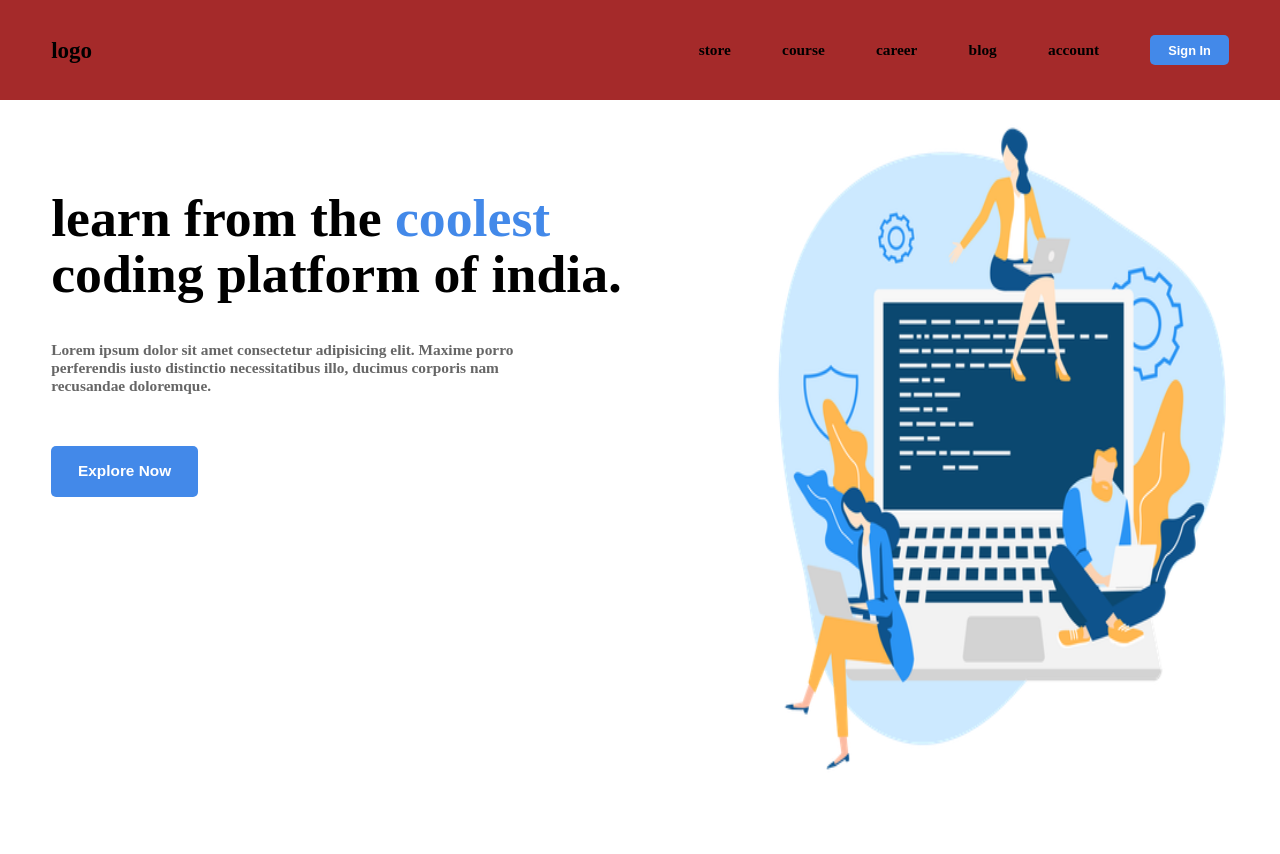
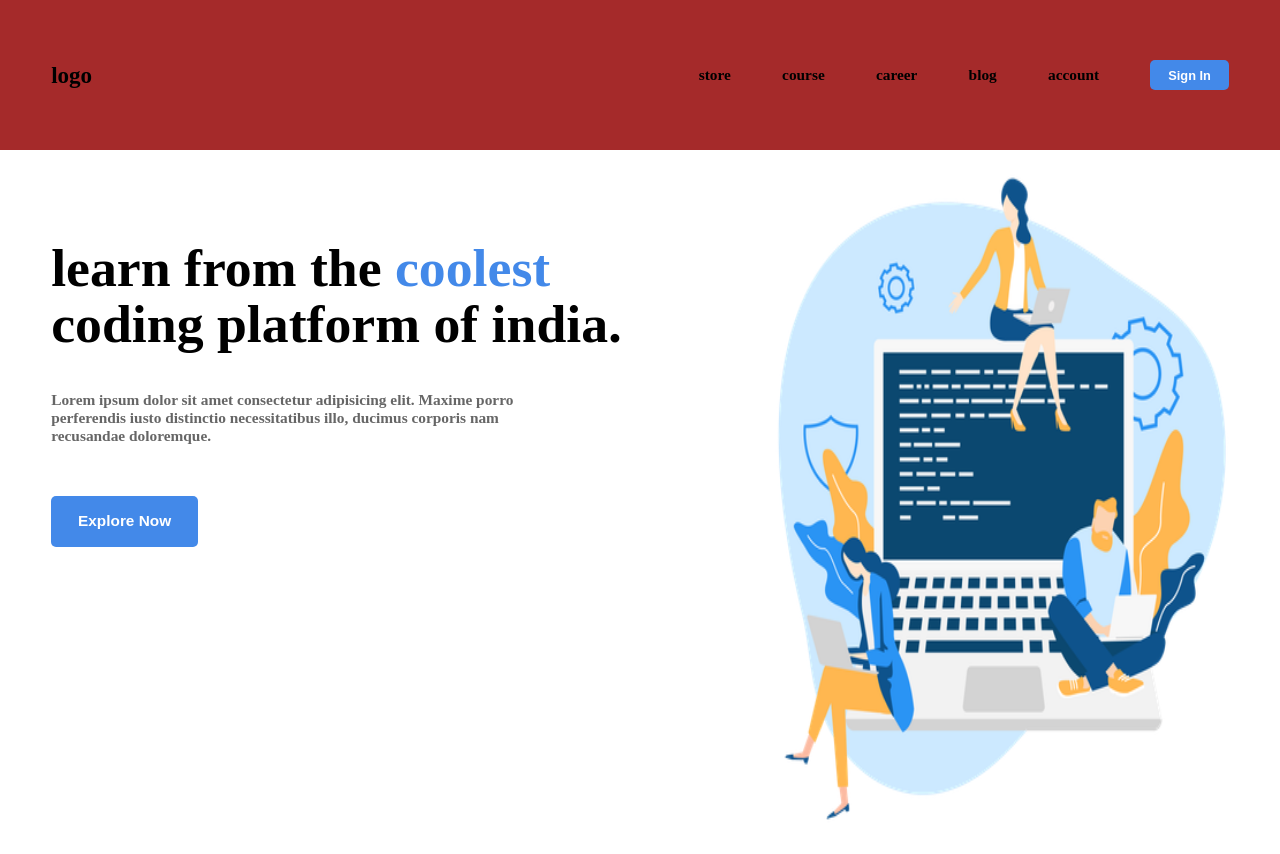
Before and after one commit to ShreyaP55/Landing_page, a plain HTML site: page index.html in a window 1280 px wide. Before the commit the page ends 804 px from the top, so only its background shows below. Drawn offline with nearby package versions, Linux system fonts and the light colour scheme.

Commit message:
Update style.css height from 100 tp 150px

```diff
--- a/style.css
+++ b/style.css
@@ -14,7 +14,7 @@ html,body{
     position:relative;
 }
 .nav{
-    height: 100px;
+    height: 150px;
     width: 100%;
     background-color: brown;
     display: flex;
```
